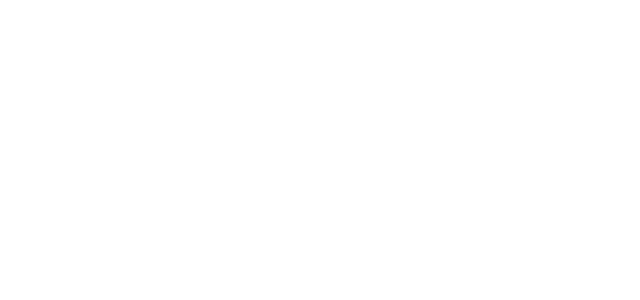
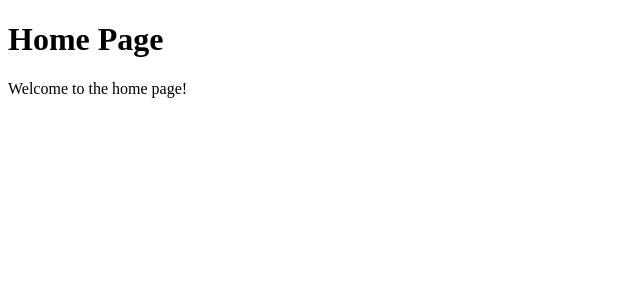
Before and after one commit to DibuBaj/WMS-Frontend, a React (Vite) app: page / in a window 1280 px wide. Before the commit this address had no page. Shown: the top 300 px of the page, without its empty margins (0-640 px from the left). Built offline with nearby package versions, Linux system fonts and the light colour scheme.

Commit message:
Sigup page issue fix

```diff
--- a/package.json
+++ b/package.json
@@ -11,7 +11,8 @@
   },
   "dependencies": {
     "react": "^19.0.0",
-    "react-dom": "^19.0.0"
+    "react-dom": "^19.0.0",
+    "react-router-dom": "^7.4.0"
   },
   "devDependencies": {
     "@eslint/js": "^9.21.0",
--- a/src/App.jsx
+++ b/src/App.jsx
@@ -1,13 +1,15 @@
 import React from "react";
 import { BrowserRouter as Router, Routes, Route } from "react-router-dom";
 
-import SignupForm from "./signup"; // Ensure the file exists as 'signup.jsx'
-import SigninForm from "./signin"; // Ensure the file exists as 'signin.jsx'
+import Dashboard from "./Dashboard";
+import SignupForm from "./signup";
+import SigninForm from "./signin";
 
 function App() {
   return (
     <Router>
       <Routes>
+        <Route path="/" element={<Dashboard />} />
         <Route path="/signup" element={<SignupForm />} />
         <Route path="/signin" element={<SigninForm />} />
       </Routes>
--- /dev/null
+++ b/src/Dashboard.jsx
@@ -0,0 +1,12 @@
+import React from "react";
+
+const Dashboard = () => {
+  return (
+    <div>
+      <h1>Home Page</h1>
+      <p>Welcome to the home page!</p>
+    </div>
+  );
+};
+
+export default Dashboard;
--- a/src/signup.jsx
+++ b/src/signup.jsx
@@ -85,7 +85,7 @@ const SignupForm = () => {
           </button>
         </form>
         <p className="signin-text">
-          Already have an account? <a href="#" className="signin-link">Sign in</a>
+          Already have an account? <a href="/signin" className="signin-link">Sign in</a>
         </p>
       </div>
     </div>
```
Also changed, not shown: 1 other file (tests, documents, lock files or other folders).
